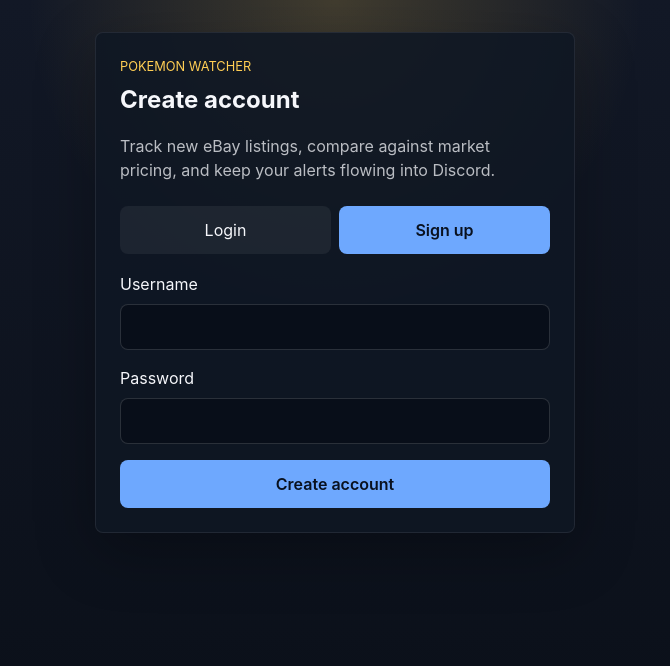
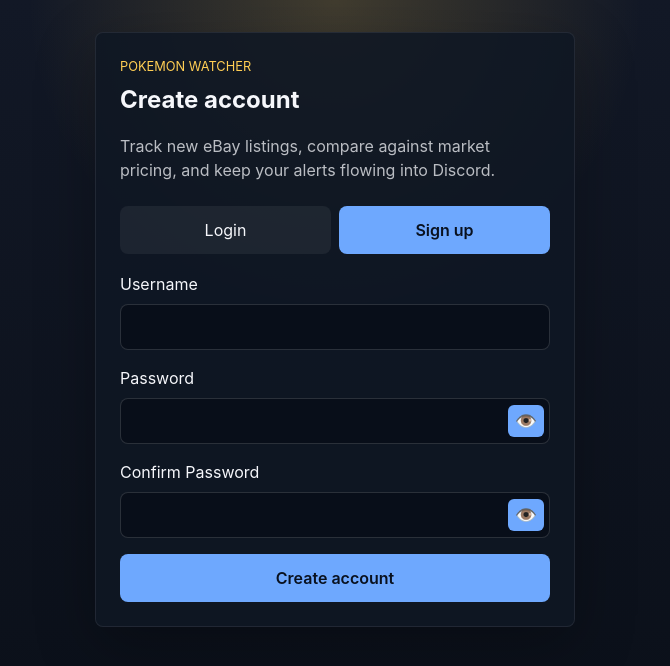
Before and after one commit to maernest04/pokemon_watcher, a React (Vite) app in the folder frontend/: page / in a window 1280 px wide. Both pictures are taken after a click on the button "Sign up". Shown: the top 666 px of the page, without its empty margins (305-975 px from the left). Built offline with nearby package versions, Linux system fonts and the light colour scheme; no server answers.

Commit message:
Added ability to reset password for users, have password confirmation on login, and viewable secret text boxes

```diff
--- a/frontend/src/api.js
+++ b/frontend/src/api.js
@@ -165,3 +165,10 @@
     method: "DELETE",
   })
 }
+
+export function adminChangePassword(userId, payload) {
+  return request(`/api/users/admin/users/${userId}/password`, {
+    method: "POST",
+    body: JSON.stringify(payload),
+  })
+}
--- a/frontend/src/pages/AuthPage.jsx
+++ b/frontend/src/pages/AuthPage.jsx
@@ -3,6 +3,7 @@
 const initialForm = {
   username: "",
   password: "",
+  confirmPassword: "",
 }
 
 export default function AuthPage({ onAuthenticated }) {
@@ -11,14 +12,24 @@
   const [error, setError] = useState("")
   const [message, setMessage] = useState("")
   const [busy, setBusy] = useState(false)
+  const [showPassword, setShowPassword] = useState(false)
 
   async function handleSubmit(event) {
     event.preventDefault()
     setBusy(true)
     setError("")
+
+    if (mode === "signup" && form.password !== form.confirmPassword) {
+      setError("Passwords do not match")
+      setBusy(false)
+      return
+    }
+
     try {
-      const result = await onAuthenticated(mode, form)
+      const { username, password } = form
+      const result = await onAuthenticated(mode, { username, password })
       if (result && result.message) {
+
         setMessage(result.message)
         setForm(initialForm)
       } else {
@@ -86,9 +97,10 @@
           </label>
           <label>
             <span>Password</span>
+            <div className="password-input-container">
               <input
                 name="password"
-              type="password"
+                type={showPassword ? "text" : "password"}
                 value={form.password}
                 onChange={updateField}
                 autoComplete={
@@ -96,13 +108,47 @@
                 }
                 required
               />
+              <button
+                type="button"
+                className="password-toggle-button"
+                onClick={() => setShowPassword(!showPassword)}
+                title={showPassword ? "Hide password" : "Show password"}
+              >
+                {showPassword ? "🙈" : "👁️"}
+              </button>
+            </div>
           </label>
+          {mode === "signup" && (
+            <label>
+              <span>Confirm Password</span>
+              <div className="password-input-container">
+                <input
+                  name="confirmPassword"
+                  type={showPassword ? "text" : "password"}
+                  value={form.confirmPassword}
+                  onChange={updateField}
+                  autoComplete="new-password"
+                  required
+                />
+                <button
+                  type="button"
+                  className="password-toggle-button"
+                  onClick={() => setShowPassword(!showPassword)}
+                  title={showPassword ? "Hide password" : "Show password"}
+                >
+                  {showPassword ? "🙈" : "👁️"}
+                </button>
+              </div>
+            </label>
+          )}
+
           {error ? <p className="form-error">{error}</p> : null}
           {message ? <p className="form-success">{message}</p> : null}
           <button type="submit" disabled={busy}>
             {busy ? "Working..." : mode === "login" ? "Login" : "Create account"}
           </button>
         </form>
+
       </section>
     </main>
   )
--- a/frontend/src/pages/DashboardPage.jsx
+++ b/frontend/src/pages/DashboardPage.jsx
@@ -17,7 +17,9 @@
   adminDeleteUser,
   adminToggleSearch,
   adminDeleteSearch,
+  adminChangePassword,
 } from "../api"
+
 
 const SEARCHES_PER_PAGE = 5
 const ALERTS_PER_PAGE = 5
@@ -408,7 +410,9 @@
   const [testingAction, setTestingAction] = useState("")
   const [message, setMessage] = useState("")
   const [error, setError] = useState("")
+  const [showEbaySecret, setShowEbaySecret] = useState(false)
   const [settingsMessage, setSettingsMessage] = useState("")
+
   const [settingsError, setSettingsError] = useState("")
 
   const editingSearch = useMemo(
@@ -535,6 +539,22 @@
       alert(err instanceof Error ? err.message : "Failed to delete search")
     }
   }
+
+  async function handleAdminResetPassword(userId) {
+    const newPassword = window.prompt("Enter new password for this user (min 8 chars):")
+    if (!newPassword) return
+    if (newPassword.length < 8) {
+      alert("Password must be at least 8 characters.")
+      return
+    }
+    try {
+      await adminChangePassword(userId, { new_password: newPassword })
+      alert("Password reset successfully.")
+    } catch (err) {
+      alert(err instanceof Error ? err.message : "Failed to reset password")
+    }
+  }
+
 
   function toggleAdminUserExpand(userId) {
     setExpandedAdminUserIds((prev) => {
@@ -866,11 +886,19 @@
                         </button>
                         <button
                           type="button"
+                          className="secondary-button"
+                          onClick={() => handleAdminResetPassword(u.id)}
+                        >
+                          Reset Password
+                        </button>
+                        <button
+                          type="button"
                           className="danger-button"
                           onClick={() => handleAdminDelete(u.id)}
                         >
                           Delete
                         </button>
+
                       </>
                     )}
                   </div>
@@ -1092,13 +1120,24 @@
                       </label>
                       <label className="field">
                         <span>eBay Client Secret {user.has_ebay_secret && "(Already set)"}</span>
-                        <input
-                          type="password"
-                          value={ebayClientSecret}
-                          onChange={(event) => setEbayClientSecret(event.target.value)}
-                          placeholder={user.has_ebay_secret ? "••••••••••••••••" : "Your-Client-Secret"}
-                        />
+                        <div className="password-input-container">
+                          <input
+                            type={showEbaySecret ? "text" : "password"}
+                            value={ebayClientSecret}
+                            onChange={(event) => setEbayClientSecret(event.target.value)}
+                            placeholder={user.has_ebay_secret ? "••••••••••••••••" : "Your-Client-Secret"}
+                          />
+                          <button
+                            type="button"
+                            className="password-toggle-button"
+                            onClick={() => setShowEbaySecret(!showEbaySecret)}
+                            title={showEbaySecret ? "Hide secret" : "Show secret"}
+                          >
+                            {showEbaySecret ? "🙈" : "👁️"}
+                          </button>
+                        </div>
                       </label>
+
                     </div>
                     {settingsMessage ? <p className="form-success">{settingsMessage}</p> : null}
                     {settingsError ? <p className="form-error">{settingsError}</p> : null}
--- a/frontend/src/styles.css
+++ b/frontend/src/styles.css
@@ -786,3 +786,36 @@
 @keyframes spin {
   to { transform: rotate(360deg); }
 }
+
+.password-input-container {
+  position: relative;
+  display: flex;
+  align-items: center;
+  width: 100%;
+}
+
+.password-input-container input {
+  padding-right: 44px;
+}
+
+.password-toggle-button {
+  position: absolute;
+  right: 6px;
+  background: transparent;
+  color: rgba(246, 247, 251, 0.5);
+  padding: 6px;
+  border-radius: 6px;
+  font-size: 1.1rem;
+  display: flex;
+  align-items: center;
+  justify-content: center;
+  transition: all 0.2s ease;
+  line-height: 1;
+  height: 32px;
+  width: 36px;
+}
+
+.password-toggle-button:hover {
+  color: #f6f7fb;
+  background: rgba(255, 255, 255, 0.08);
+}
```
Lines whose indentation alone changed are shown as unchanged.
